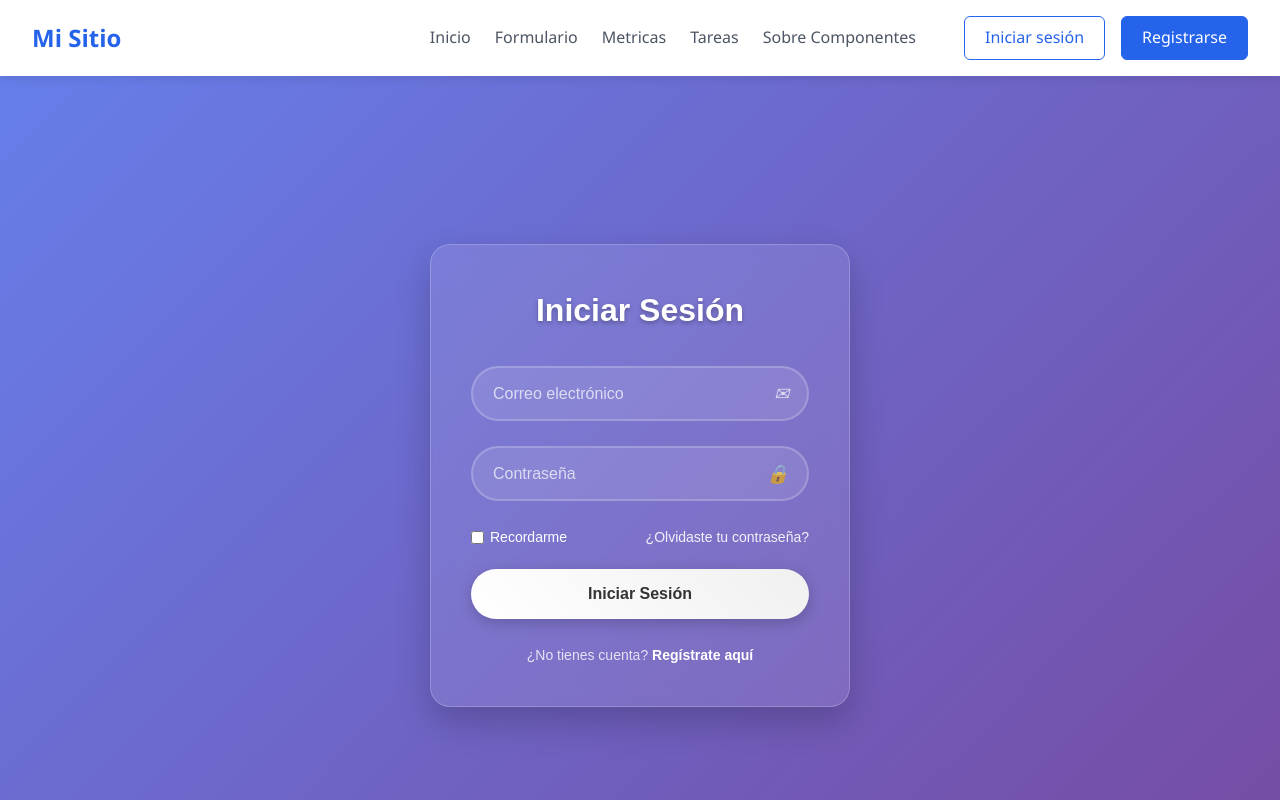
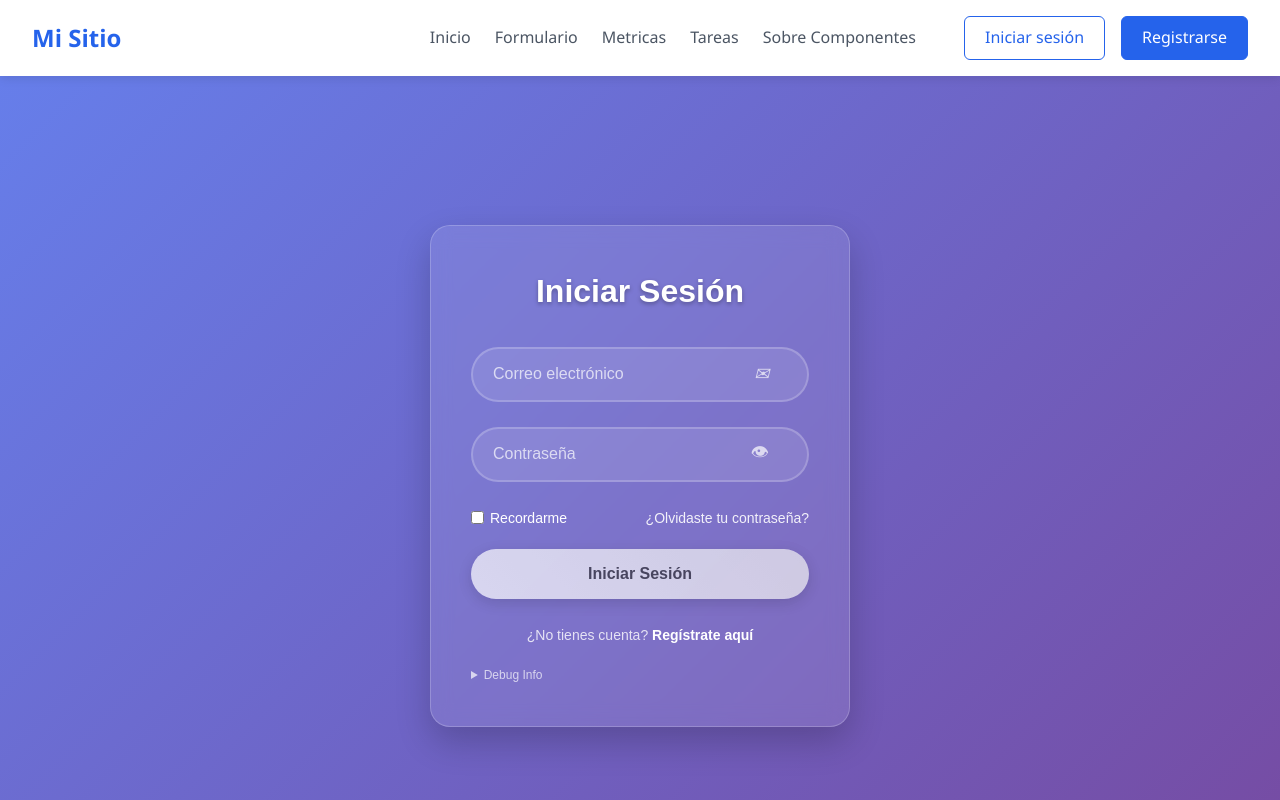
Before and after one commit to gos44/pruebas_svelte, a SvelteKit app: page /login in a window 1280 px wide. Shown: the top 800 px of the page. Built offline with nearby package versions, Linux system fonts and the light colour scheme.

Commit message:
feat: Mejorar la gestión de autenticación y validaciones en los formularios de login y registro

```diff
--- a/src/routes/login/+page.svelte
+++ b/src/routes/login/+page.svelte
@@ -1,27 +1,106 @@
-<script>
+<!-- Login.svelte - Componente de login mejorado -->
+<script lang="ts">
   import { goto } from '$app/navigation';
   import { login } from '$lib/types/auth';
+  import { browser } from '$app/environment';
 
-  let email = '';
-  let password = '';
-  let error = '';
-  let isLoading = false;
+  // Estados reactivos con runas
+  let email = $state('');
+  let password = $state('');
+  let error = $state('');
+  let isLoading = $state(false);
+  let rememberMe = $state(false);
+  let showPassword = $state(false);
 
-  async function handleLogin() {
-    if (!email || !password) {
-      error = 'Por favor completa todos los campos';
-      return;
+  // Validaciones derivadas
+  const emailValid = $derived(() => {
+    const emailRegex = /^[^\s@]+@[^\s@]+\.[^\s@]+$/;
+    return email.length > 0 && emailRegex.test(email);
+  });
+
+  const passwordValid = $derived(() => password.length > 0);
+  const formValid = $derived(() => emailValid() && passwordValid());
+
+  // Estado consolidado del formulario
+  const formState = $derived({
+    email: email.trim(),
+    password,
+    rememberMe,
+    isValid: formValid,
+    hasError: error.length > 0,
+    isSubmitting: isLoading,
+    canSubmit: formValid() && !isLoading
+  });
+
+  // Texto dinámico del botón
+  const submitButtonText = $derived(
+    isLoading ? 'Iniciando sesión...' :
+    !formValid ? 'Completa los campos' :
+    'Iniciar Sesión'
+  );
+
+  // Efectos secundarios
+  $effect(() => {
+    // Limpiar error cuando el usuario escriba
+    if (email || password) {
+      if (error) {
+        error = '';
+      }
+    }
+  });
+
+  // Efecto para localStorage (solo en el browser)
+  $effect(() => {
+    if (browser) {
+      if (rememberMe && email && emailValid()) {
+        localStorage.setItem('rememberedEmail', email);
+      } else if (!rememberMe) {
+        localStorage.removeItem('rememberedEmail');
+      }
+    }
+  });
+
+  // Cargar email recordado al montar (solo en el browser)
+  $effect(() => {
+    if (browser) {
+      const rememberedEmail = localStorage.getItem('rememberedEmail');
+      if (rememberedEmail && !email) {
+        email = rememberedEmail;
+        rememberMe = true;
+      }
+    }
+  });
+
+  async function handleLogin(event: Event) {
+    event.preventDefault();
+
+    if (!formState.canSubmit) {
+      if (!emailValid) {
+        error = 'Por favor ingresa un email válido';
+        return;
+      }
+      if (!passwordValid) {
+        error = 'Por favor ingresa tu contraseña';
+        return;
+      }
     }
 
     isLoading = true;
     error = '';
 
     try {
-      const success = await login(email, password);
-      if (success) {
+      const result = await login(formState.email, password);
+
+      if (result.success) {
+        // Si el login es exitoso y "recordarme" está marcado
+        if (browser && rememberMe) {
+          localStorage.setItem('rememberedEmail', formState.email);
+        }
+
+        // Redirigir al usuario
         goto('/');
       } else {
-        error = 'Credenciales inválidas';
+        error = result.message || 'Error desconocido';
       }
     } catch (err) {
       error = 'Error de conexión. Intenta de nuevo.';
@@ -31,16 +110,31 @@
     }
   }
 
-  function clearError() {
+  // Funciones auxiliares
+  const togglePasswordVisibility = () => {
+    showPassword = !showPassword;
+  };
+
+  const clearForm = () => {
+    email = '';
+    password = '';
     error = '';
-  }
+    rememberMe = false;
+  };
+
+  // Log del estado para debugging (solo en desarrollo)
+  $effect(() => {
+    if (import.meta.env.DEV) {
+      console.log('Login Form State:', formState);
+    }
+  });
 </script>
 
 <div class="login-container">
   <div class="wrapper">
     <h1>Iniciar Sesión</h1>
 
-    <form on:submit|preventDefault={handleLogin}>
+    <form onsubmit={handleLogin}>
       <div class="input-box">
         <input
           type="email"
@@ -48,25 +142,47 @@
           placeholder="Correo electrónico"
           required
           disabled={isLoading}
-          on:input={clearError}
+          class:valid={emailValid}
+          class:invalid={!emailValid && email.length > 0}
+          autocomplete="email"
         />
         <i class="email-icon">✉</i>
+        {#if email.length > 0}
+          <span class="validation-icon">
+            {emailValid() ? '✓' : '✗'}
+          </span>
+        {/if}
       </div>
 
       <div class="input-box">
         <input
-          type="password"
+          type={showPassword ? 'text' : 'password'}
           bind:value={password}
           placeholder="Contraseña"
           required
           disabled={isLoading}
-          on:input={clearError}
+          class:valid={passwordValid}
+          class:invalid={!passwordValid && password.length > 0}
+          autocomplete="current-password"
         />
-        <i class="lock-icon">🔒</i>
+        <button
+          type="button"
+          class="toggle-password"
+          onclick={togglePasswordVisibility}
+          disabled={isLoading}
+          aria-label={showPassword ? 'Ocultar contraseña' : 'Mostrar contraseña'}
+        >
+          {showPassword ? '✗' : '👁'}
+        </button>
+        {#if password.length > 0}
+          <span class="validation-icon">
+            {passwordValid() ? '✓' : '✗'}
+          </span>
+        {/if}
       </div>
 
       {#if error}
-        <div class="error-message">
+        <div class="error-message" role="alert">
           <span class="error-icon">⚠</span>
           {error}
         </div>
@@ -74,24 +190,42 @@
 
       <div class="remember-forgot">
         <label>
-          <input type="checkbox" /> Recordarme
+          <input
+            type="checkbox"
+            bind:checked={rememberMe}
+            disabled={isLoading}
+          />
+          Recordarme
         </label>
         <a href="/forgot-password">¿Olvidaste tu contraseña?</a>
       </div>
 
-      <button type="submit" class="btn" disabled={isLoading}>
+      <button
+        type="submit"
+        class="btn"
+        disabled={!formState.canSubmit}
+      >
         {#if isLoading}
           <span class="loading-spinner"></span>
-          Iniciando sesión...
-        {:else}
-          Iniciar Sesión
         {/if}
+        {submitButtonText}
       </button>
     </form>
 
     <div class="register-link">
-      <p>¿No tienes cuenta? <a href="/signup">Regístrate aquí</a></p>
+      <p>¿No tienes cuenta? <a href="/register">Regístrate aquí</a></p>
     </div>
+
+    <!-- Panel de debug (solo en desarrollo) -->
+    {#if import.meta.env.DEV}
+      <details style="margin-top: 20px; color: rgba(255,255,255,0.7); font-size: 12px;">
+        <summary>Debug Info</summary>
+        <pre>{JSON.stringify(formState, null, 2)}</pre>
+        <button type="button" onclick={clearForm} style="margin-top: 10px;">
+          Clear Form
+        </button>
+      </details>
+    {/if}
   </div>
 </div>
 
@@ -149,6 +283,20 @@
     width: 100%;
     height: 55px;
   }
+  .email-icon {
+		position: absolute;
+		right: 12px;
+		top: 50%;
+		transform: translateY(-50%);
+		background: none;
+		border: none;
+		color: white;
+		font-size: 18px;
+		cursor: pointer;
+		opacity: 0.7;
+		transition: opacity 0.3s ease;
+		padding: 5px;
+	}
 
   .input-box input {
     width: 100%;
@@ -162,6 +310,45 @@
     outline: none;
     transition: all 0.3s ease;
   }
+  .validation-icon {
+		position: absolute;
+		right: 12px;
+		top: 50%;
+		transform: translateY(-50%);
+		background: none;
+		border: none;
+		color: white;
+		font-size: 18px;
+		cursor: pointer;
+		opacity: 0.7;
+		transition: opacity 0.3s ease;
+		padding: 5px;
+	}
+
+
+  .toggle-password {
+		position: absolute;
+		right: 35px;
+		top: 50%;
+		transform: translateY(-50%);
+		background: none;
+		border: none;
+		color: white;
+		font-size: 18px;
+		cursor: pointer;
+		opacity: 0.7;
+		transition: opacity 0.3s ease;
+		padding: 5px;
+	}
+
+	.toggle-password:hover:not(:disabled) {
+		opacity: 1;
+	}
+
+	.toggle-password:disabled {
+		cursor: not-allowed;
+		opacity: 0.4;
+	}
 
   .input-box input:focus {
     border-color: rgba(255, 255, 255, 0.5);
@@ -180,7 +367,7 @@
 
   .input-box i {
     position: absolute;
-    right: 20px;
+    right: 35px;
     top: 50%;
     transform: translateY(-50%);
     font-size: 18px;
--- a/src/routes/signup/+page.svelte
+++ b/src/routes/signup/+page.svelte
@@ -1,3 +1,4 @@
+<!-- Register.svelte - Componente de registro corregido -->
 <script lang="ts">
 	import { goto } from '$app/navigation';
 	import { register } from '$lib/types/auth';
@@ -12,31 +13,51 @@
 	let showPassword = $state(false);
 	let showConfirmPassword = $state(false);
 
-	// Validaciones derivadas - se recalculan automáticamente cuando cambian las dependencias
-	const emailValid = $derived(email.includes('@') && email.includes('.') && email.length > 0);
-	const passwordValid = $derived(password.length >= 8);
-	const passwordsMatch = $derived(password === confirmPassword && confirmPassword.length > 0);
-	const formValid = $derived(emailValid && passwordValid && passwordsMatch);
+	// Validaciones derivadas corregidas - COMO VALORES, NO FUNCIONES
+	const emailValid = $derived(() => {
+		const emailRegex = /^[^\s@]+@[^\s@]+\.[^\s@]+$/;
+		return email.length > 0 && emailRegex.test(email);
+	});
 
-	// Objeto de estado del formulario - útil para debugging o estado global
-	const formState = $derived({
+	const passwordValid = $derived(() => {
+		return password.length >= 8 &&
+			/[A-Z]/.test(password) &&
+			/[a-z]/.test(password) &&
+			/\d/.test(password);
+	});
+
+	const passwordsMatch = $derived(() => password === confirmPassword && confirmPassword.length > 0);
+
+	// CORREGIDO: Usar las funciones derivadas correctamente
+	const formValid = $derived(() => emailValid() && passwordValid() && passwordsMatch());
+
+	// Estado del formulario
+	const formState = $derived(() => ({
 		email: email.trim(),
 		password,
 		confirmPassword,
-		isValid: formValid,
+		isValid: formValid(),
 		hasErrors: error.length > 0,
+		hasSuccess: success.length > 0,
 		isSubmitting: isLoading
-	});
+	}));
 
 	// Requisitos de contraseña como estado derivado
-	const passwordRequirements = $derived([
+	const passwordRequirements = $derived(() => [
 		{ text: 'Mínimo 8 caracteres', met: password.length >= 8 },
 		{ text: 'Contiene letra mayúscula', met: /[A-Z]/.test(password) },
 		{ text: 'Contiene letra minúscula', met: /[a-z]/.test(password) },
 		{ text: 'Contiene número', met: /\d/.test(password) }
 	]);
 
-	// Efectos secundarios con $effect
+	// Texto del botón dinámico
+	const submitButtonText = $derived(() =>
+		isLoading ? 'Registrando...' :
+		!formValid() ? 'Completa el formulario' :
+		'Crear Cuenta'
+	);
+
+	// Efectos secundarios
 	$effect(() => {
 		// Limpiar mensajes cuando el usuario empiece a escribir
 		if (email || password || confirmPassword) {
@@ -47,18 +68,20 @@
 		}
 	});
 
-	async function handleRegister() {
+	async function handleRegister(event: Event) {
+		event.preventDefault();
+
 		// Validaciones previas usando el estado derivado
-		if (!formValid) {
-		if (!emailValid) {
+		if (!formValid()) {
+			if (!emailValid()) {
 				error = 'Por favor ingresa un email válido';
 				return;
 			}
-		if (!passwordValid) {
+			if (!passwordValid()) {
 				error = 'La contraseña debe cumplir todos los requisitos';
 				return;
 			}
-		if (!passwordsMatch) {
+			if (!passwordsMatch()) {
 				error = 'Las contraseñas no coinciden';
 				return;
 			}
@@ -69,16 +92,17 @@
 		success = '';
 
 		try {
-		const result = await register(formState.email, password);
+			const result = await register(formState().email, password);
+
 			if (result.success) {
-			success = 'Registro exitoso. Redirigiendo al login...';
+				success = result.message || 'Registro exitoso. Redirigiendo al login...';
 
-			// Usar $effect.root para manejar el timeout de manera más limpia
+				// Redirigir después de 2 segundos
 				setTimeout(() => {
 					goto('/login');
 				}, 2000);
 			} else {
-			error = result.message ?? 'Ocurrió un error desconocido.';
+				error = result.message || 'Ocurrió un error desconocido.';
 			}
 		} catch (err) {
 			error = 'Error de conexión. Intenta de nuevo.';
@@ -88,7 +112,7 @@
 		}
 	}
 
-	// Funciones de utilidad que pueden usar el estado reactivo
+	// Funciones auxiliares
 	const togglePasswordVisibility = () => {
 		showPassword = !showPassword;
 	};
@@ -105,17 +129,10 @@
 		success = '';
 	};
 
-	// Derivado para el texto del botón basado en el estado
-	const submitButtonText = $derived(
-	isLoading ? 'Registrando...' :
-	!formValid ? 'Completa el formulario' :
-	'Crear Cuenta'
-	);
-
 	// Log del estado para debugging (solo en desarrollo)
 	$effect(() => {
 		if (import.meta.env.DEV) {
-		console.log('Form State:', formState);
+			console.log('Register Form State:', formState());
 		}
 	});
 </script>
@@ -132,13 +149,14 @@
 					placeholder="Correo electrónico"
 					required
 					disabled={isLoading}
-			class:valid={emailValid}
-			class:invalid={!emailValid && email.length > 0}
+					class:valid={emailValid()}
+					class:invalid={!emailValid() && email.length > 0}
+					autocomplete="email"
 				/>
 				<i class="email-icon">✉</i>
 				{#if email.length > 0}
 					<span class="validation-icon">
-				{emailValid ? '✓' : '✗'}
+						{emailValid() ? '✓' : '✗'}
 					</span>
 				{/if}
 			</div>
@@ -150,20 +168,22 @@
 					placeholder="Contraseña"
 					required
 					disabled={isLoading}
-			class:valid={passwordValid}
-			class:invalid={!passwordValid && password.length > 0}
+					class:valid={passwordValid()}
+					class:invalid={!passwordValid() && password.length > 0}
+					autocomplete="new-password"
 				/>
 				<button
 					type="button"
 					class="toggle-password"
 					onclick={togglePasswordVisibility}
 					disabled={isLoading}
+					aria-label={showPassword ? 'Ocultar contraseña' : 'Mostrar contraseña'}
 				>
-			{showPassword ? '🙈' : '👁'}
+					{showPassword ? '✗' : '👁'}
 				</button>
 				{#if password.length > 0}
 					<span class="validation-icon">
-				{passwordValid ? '✓' : '✗'}
+						{passwordValid() ? '✓' : '✗'}
 					</span>
 				{/if}
 			</div>
@@ -171,7 +191,7 @@
 			<!-- Requisitos de contraseña usando estado derivado -->
 			{#if password.length > 0}
 				<div class="password-requirements">
-			{#each passwordRequirements as requirement}
+					{#each passwordRequirements() as requirement}
 						<div class="requirement" class:met={requirement.met}>
 							{requirement.met ? '✓' : '•'} {requirement.text}
 						</div>
@@ -186,33 +206,35 @@
 					placeholder="Confirmar contraseña"
 					required
 					disabled={isLoading}
-			class:valid={passwordsMatch}
-			class:invalid={!passwordsMatch && confirmPassword.length > 0}
+					class:valid={passwordsMatch()}
+					class:invalid={!passwordsMatch() && confirmPassword.length > 0}
+					autocomplete="new-password"
 				/>
 				<button
 					type="button"
 					class="toggle-password"
 					onclick={toggleConfirmPasswordVisibility}
 					disabled={isLoading}
+					aria-label={showConfirmPassword ? 'Ocultar confirmación' : 'Mostrar confirmación'}
 				>
-			{showConfirmPassword ? '🙈' : '👁'}
+					{showConfirmPassword ? '✗' : '👁'}
 				</button>
 				{#if confirmPassword.length > 0}
 					<span class="validation-icon">
-				{passwordsMatch ? '✓' : '✗'}
+						{passwordsMatch() ? '✓' : '✗'}
 					</span>
 				{/if}
 			</div>
 
 			{#if error}
-			<div class="error-message">
+				<div class="error-message" role="alert">
 					<span class="error-icon">⚠</span>
 					{error}
 				</div>
 			{/if}
 
 			{#if success}
-			<div class="success-message">
+				<div class="success-message" role="status">
 					<span class="success-icon">✓</span>
 					{success}
 				</div>
@@ -221,12 +243,12 @@
 			<button
 				type="submit"
 				class="btn"
-			disabled={isLoading || !formValid}
+				disabled={isLoading || !formValid()}
 			>
 				{#if isLoading}
 					<span class="loading-spinner"></span>
 				{/if}
-			{submitButtonText}
+				{submitButtonText()}
 			</button>
 		</form>
 
@@ -238,11 +260,15 @@
 		{#if import.meta.env.DEV}
 			<details style="margin-top: 20px; color: rgba(255,255,255,0.7); font-size: 12px;">
 				<summary>Debug Info</summary>
-			<pre>{JSON.stringify(formState, null, 2)}</pre>
+				<pre>{JSON.stringify(formState(), null, 2)}</pre>
+				<button type="button" onclick={clearForm} style="margin-top: 10px;">
+					Clear Form
+				</button>
 			</details>
 		{/if}
 	</div>
 </div>
+
 <style>
 	.register-container {
 		font-family: "Montserrat", sans-serif;
@@ -313,14 +339,17 @@
 		box-shadow: 0 0 10px rgba(255, 255, 255, 0.2);
 	}
 
+	/* Estados de validación mejorados */
 	.input-box input.valid {
 		border-color: rgba(76, 175, 80, 0.8);
 		background: rgba(76, 175, 80, 0.1);
+		box-shadow: 0 0 10px rgba(76, 175, 80, 0.3);
 	}
 
 	.input-box input.invalid {
 		border-color: rgba(244, 67, 54, 0.8);
 		background: rgba(244, 67, 54, 0.1);
+		box-shadow: 0 0 10px rgba(244, 67, 54, 0.3);
 	}
 
 	.input-box input:disabled {
@@ -335,7 +364,7 @@
 
 	.input-box .email-icon {
 		position: absolute;
-		right: 35px;
+		right: 30px;
 		top: 50%;
 		transform: translateY(-50%);
 		font-size: 18px;
@@ -368,38 +397,46 @@
 
 	.validation-icon {
 		position: absolute;
-		right: 20px;
+		right: 60px;
 		top: 50%;
 		transform: translateY(-50%);
 		font-size: 16px;
 		font-weight: bold;
+		z-index: 1;
 	}
 
-	.input-box input.valid + * + .validation-icon {
+	/* Íconos de validación con colores específicos */
+	.input-box input.valid ~ .validation-icon {
 		color: #4caf50;
 	}
 
-	.input-box input.invalid + * + .validation-icon {
+	.input-box input.invalid ~ .validation-icon {
 		color: #f44336;
 	}
 
 	.password-requirements {
 		margin: -10px 0 15px 0;
 		font-size: 12px;
+		padding: 10px;
+		background: rgba(255, 255, 255, 0.05);
+		border-radius: 10px;
+		border: 1px solid rgba(255, 255, 255, 0.1);
 	}
 
 	.requirement {
 		display: flex;
 		align-items: center;
 		gap: 8px;
-		padding: 1px 0;
+		padding: 2px 0;
 		opacity: 0.7;
 		transition: all 0.3s ease;
+		color: rgba(255, 255, 255, 0.8);
 	}
 
 	.requirement.met {
 		opacity: 1;
 		color: #4caf50;
+		font-weight: 500;
 	}
 
 	.error-message {
@@ -531,5 +568,9 @@
 		.input-box input::placeholder {
 			font-size: 13px;
 		}
+
+		.validation-icon {
+			right: 50px;
+		}
 	}
 </style>
```
Also changed, not shown: src/lib/types/auth.ts (+106 -8 lines). Lines whose indentation alone changed are shown as unchanged.
